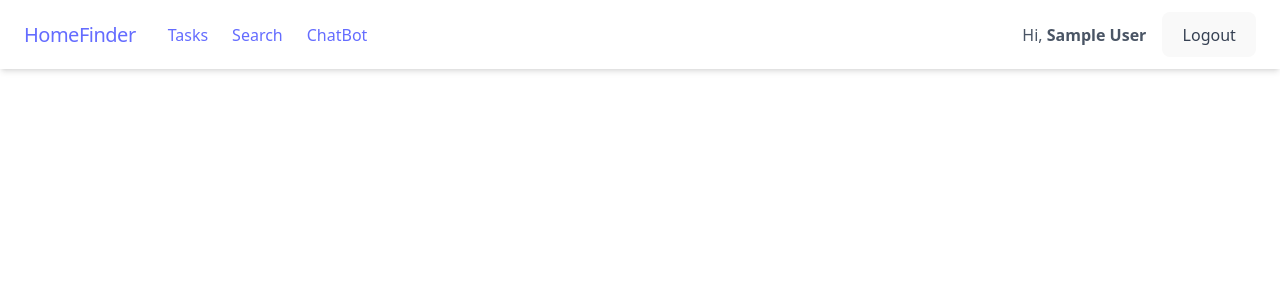
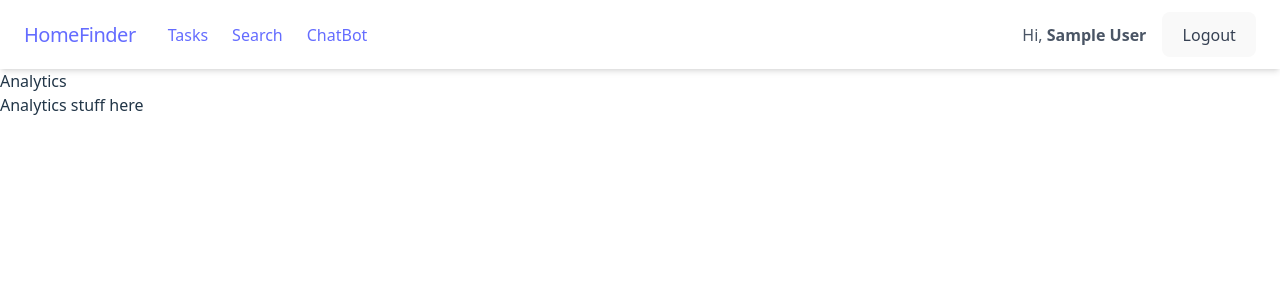
Before and after one commit to AzRea7/CSI-4999, a React (Vite) app in the folder client/: page /Analytics in a window 1280 px wide. Shown: the top 300 px of the page. Built offline with nearby package versions, Linux system fonts and the light colour scheme; sample sign-in values are in the browser's storage.

Commit message:
create analytics page

```diff
--- a/client/package.json
+++ b/client/package.json
@@ -8,7 +8,7 @@
   },
   "dependencies": {
     "@tailwindcss/vite": "^4.1.11",
-    "axios": "^1.9.0",
+    "axios": "^1.10.0",
     "react": "^19.1.0",
     "react-dom": "^19.1.0",
     "react-router-dom": "^7.6.2",
--- a/client/src/App.jsx
+++ b/client/src/App.jsx
@@ -3,6 +3,7 @@ import { AuthProvider } from "./AuthContext";
 import PrivateRoute from "./PrivateRoute";
 import Navbar from "./components/Navbar";
 
+import Analytics from "./pages/Analytics";
 import Login from "./pages/Login";
 import Register from "./pages/Register";
 import Tasks from "./pages/Tasks";
@@ -26,6 +27,14 @@ function App() {
           element={
             <PrivateRoute>
               <HomeDashboard />
+            </PrivateRoute>
+          }
+        />
+                <Route
+          path="/Analytics"
+          element={
+            <PrivateRoute>
+              <Analytics />
             </PrivateRoute>
           }
         />
--- /dev/null
+++ b/client/src/pages/Analytics.jsx
@@ -0,0 +1,10 @@
+const Analytics = () => {
+  return (
+    <div>
+      <h2> Analytics</h2>
+      <p>Analytics stuff here</p>
+    </div>
+  );
+};
+
+export default Analytics;
```
Also changed, not shown: 1 other file (tests, documents, lock files or other folders).
